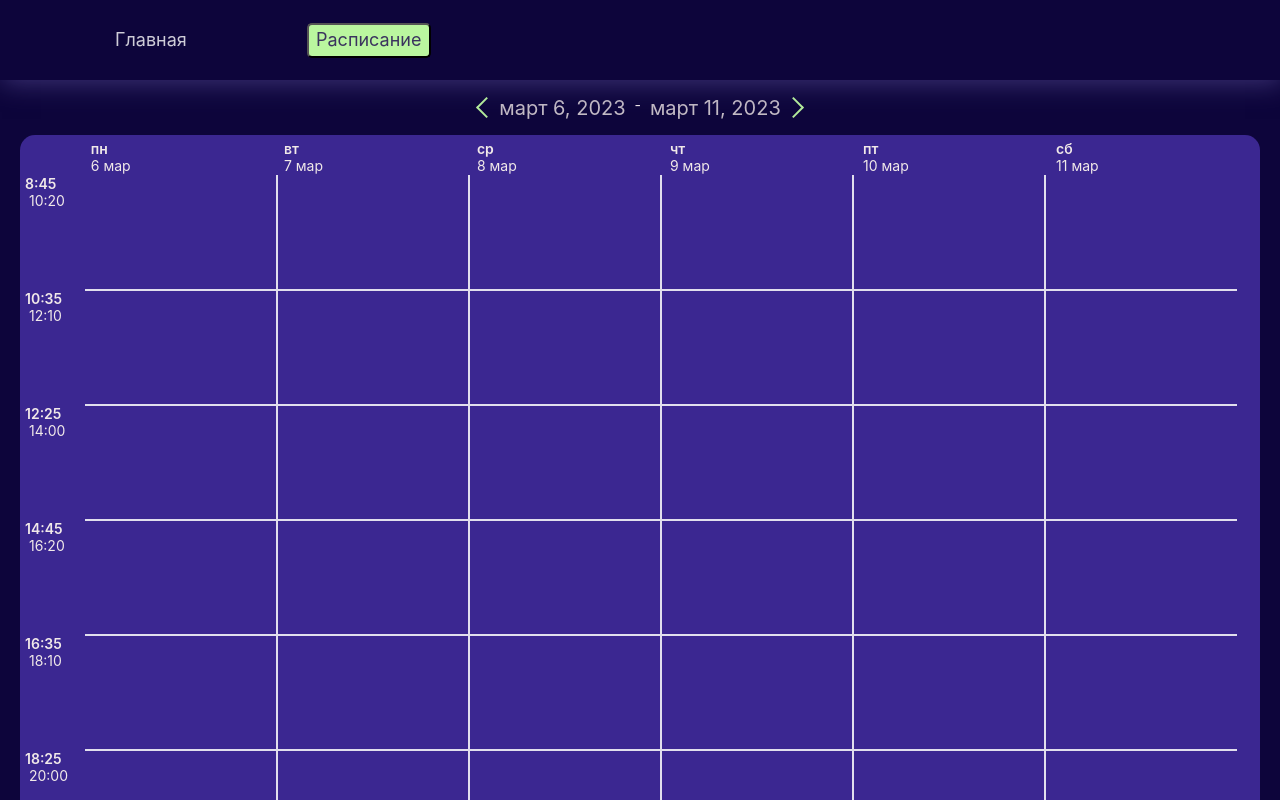
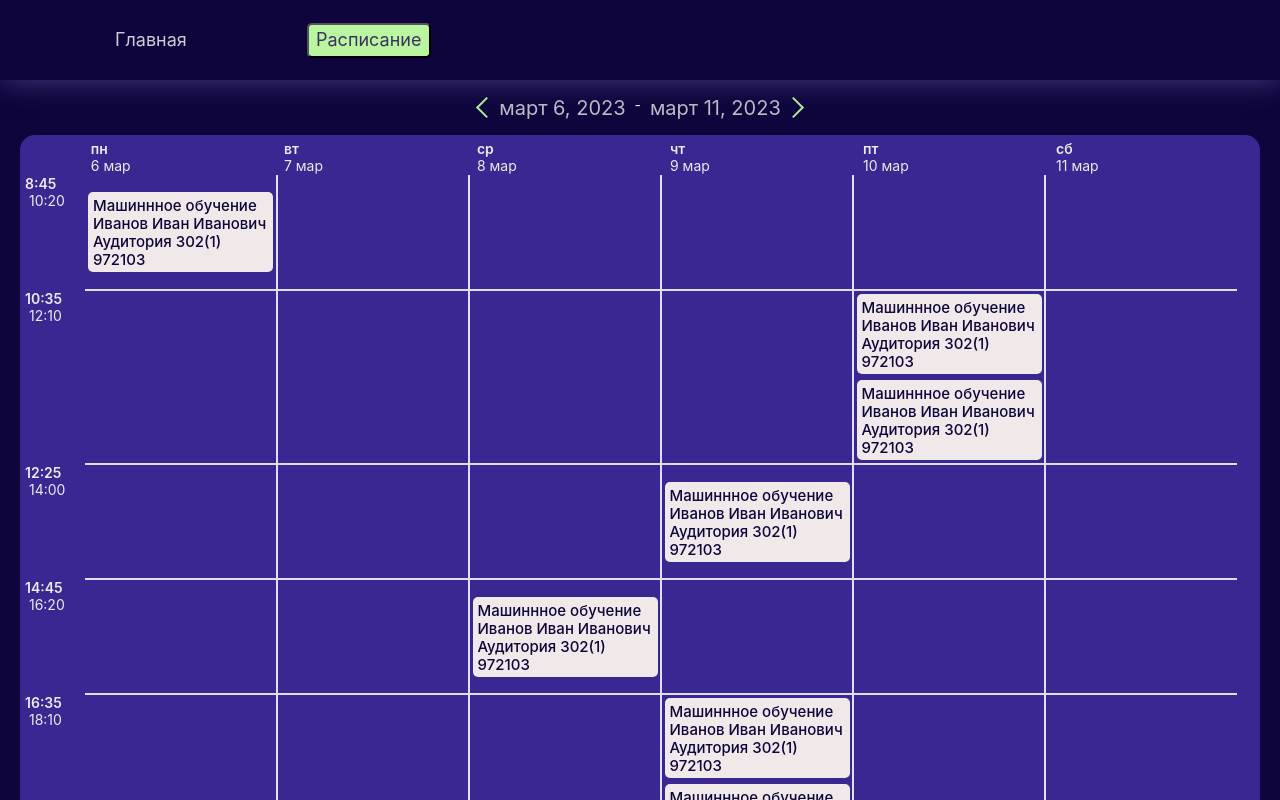
Before and after one commit to LeraDolgova109/WebSchedule, a Vue app: page /schedule in a window 1280 px wide. Shown: the top 800 px of the page. Built offline with nearby package versions, Linux system fonts and the light colour scheme.

Commit message:
Добавлен компонент MyCard

```diff
--- /dev/null
+++ b/src/components/UI/MyCard.vue
@@ -0,0 +1,66 @@
+<template>
+   <div class="card">
+      <div class="info">
+         <span>{{ lessonName }}</span>
+         <span>{{ teacherName }}</span>
+         <span>{{ classRoom }}</span>
+         <span>{{ groupName }}</span>
+      </div>
+   </div>
+
+</template>
+
+<script>
+ export default {
+   name: 'my-card',
+   data(){
+      return{
+
+      }
+   },
+   props: {
+      lessonName:{
+         type: String
+      },
+      teacherName:{
+         type: String
+      },
+      classRoom:{
+         type: String
+      },
+      groupName:{
+         type: String
+      }
+    },
+ }
+</script>
+
+<style scoped>
+.card{
+   width: 185px;
+   height: 80px;
+   margin: 3px;
+   background: #F1E9E9;
+   border-radius: 5px;
+   justify-content: center;
+   align-items: center;
+
+   font-family: 'Inter';
+   font-style: normal;
+   font-weight: 500;
+   font-size: 15px;
+   line-height: 18px;
+}
+
+.card:hover{
+   background: #cdc5c5;
+}
+span{
+   display: block;
+   white-space: pre;
+   color: #0D053B;
+}
+.info{
+   padding: 5px;
+}
+</style>
--- a/src/components/UI/index.js
+++ b/src/components/UI/index.js
@@ -1,7 +1,9 @@
 import MyButton from "@/components/UI/MyButton";
 import MySelect from "@/components/UI/MySelect";
+import MyCard from "@/components/UI/MyCard";
 
 export default [
     MyButton,
     MySelect,
+    MyCard,
 ];
--- a/src/pages/HomePage.vue
+++ b/src/pages/HomePage.vue
@@ -5,6 +5,12 @@
       :options="options"
     />
     <my-button>Сохранить</my-button>
+    <my-card
+      :lessonName="lessonName"
+      :teacherName="teacherName"
+      :classRoom="classRoom"
+      :groupName="groupName"
+    />
   </div>
 </template>
 
@@ -17,7 +23,11 @@ export default {
           {value: "1", name: '972101'},
           {value: "2", name: '972102'},
           {value: "3", name: '972103'},
-      ]
+        ],
+        lessonName: "Машиннное обучение",
+        teacherName: "Иванов Иван Иванович",
+        classRoom: "Аудитория 302(1)",
+        groupName: "972103"
       }
     }
 }
--- a/src/pages/SchedulePage.vue
+++ b/src/pages/SchedulePage.vue
@@ -49,7 +49,14 @@
           <div class="time-block">
           <span style="font-weight: 600;">8:45</span><span> 10:20</span>
           </div>
-          <div class="block block1 block2"></div>
+          <div class="block block1 block2">
+            <my-card
+              :lessonName="lessonName"
+              :teacherName="teacherName"
+              :classRoom="classRoom"
+              :groupName="groupName"
+            />
+          </div>
           <div class="block block1"></div>
           <div class="block block1"></div>
           <div class="block block1"></div>
@@ -64,7 +71,20 @@
           <div class="block"></div>
           <div class="block"></div>
           <div class="block"></div>
-          <div class="block"></div>
+          <div class="block">
+            <my-card
+              :lessonName="lessonName"
+              :teacherName="teacherName"
+              :classRoom="classRoom"
+              :groupName="groupName"
+            />
+            <my-card
+              :lessonName="lessonName"
+              :teacherName="teacherName"
+              :classRoom="classRoom"
+              :groupName="groupName"
+            />
+          </div>
           <div class="block block3"></div>
         </div>
         <div class="container">
@@ -74,7 +94,14 @@
           <div class="block block2"></div>
           <div class="block"></div>
           <div class="block"></div>
-          <div class="block"></div>
+          <div class="block">
+            <my-card
+              :lessonName="lessonName"
+              :teacherName="teacherName"
+              :classRoom="classRoom"
+              :groupName="groupName"
+            />
+          </div>
           <div class="block"></div>
           <div class="block block3"></div>
         </div>
@@ -84,7 +111,14 @@
         </div>
           <div class="block block2"></div>
           <div class="block"></div>
-          <div class="block"></div>
+          <div class="block">
+            <my-card
+              :lessonName="lessonName"
+              :teacherName="teacherName"
+              :classRoom="classRoom"
+              :groupName="groupName"
+            />
+          </div>
           <div class="block"></div>
           <div class="block"></div>
           <div class="block block3"></div>
@@ -96,7 +130,26 @@
           <div class="block block2"></div>
           <div class="block"></div>
           <div class="block"></div>
-          <div class="block"></div>
+          <div class="block">
+            <my-card
+              :lessonName="lessonName"
+              :teacherName="teacherName"
+              :classRoom="classRoom"
+              :groupName="groupName"
+            />
+            <my-card
+              :lessonName="lessonName"
+              :teacherName="teacherName"
+              :classRoom="classRoom"
+              :groupName="groupName"
+            />
+            <my-card
+              :lessonName="lessonName"
+              :teacherName="teacherName"
+              :classRoom="classRoom"
+              :groupName="groupName"
+            />
+          </div>
           <div class="block"></div>
           <div class="block block3"></div>
         </div>
@@ -138,7 +191,11 @@ export default {
       months_short: {0:"янв", 1:"фев", 2:"мар", 3:"апр", 4:"мая", 5:"июня",
               6:"июля", 7:"авг", 8:"сент", 9:"окт", 10:"нояб", 11:"дек"},
       date_start: "",
-      date_end: ""
+      date_end: "",
+      lessonName: "Машиннное обучение",
+      teacherName: "Иванов Иван Иванович",
+      classRoom: "Аудитория 302(1)",
+      groupName: "972103"
     }
   },
   methods:{
@@ -249,6 +306,8 @@ span {
   display: flex;
   flex-direction: column;
   position: relative;
+  justify-content: center;
+  align-items: center;
   width: 15%;
 
   min-width: 192px;
```
